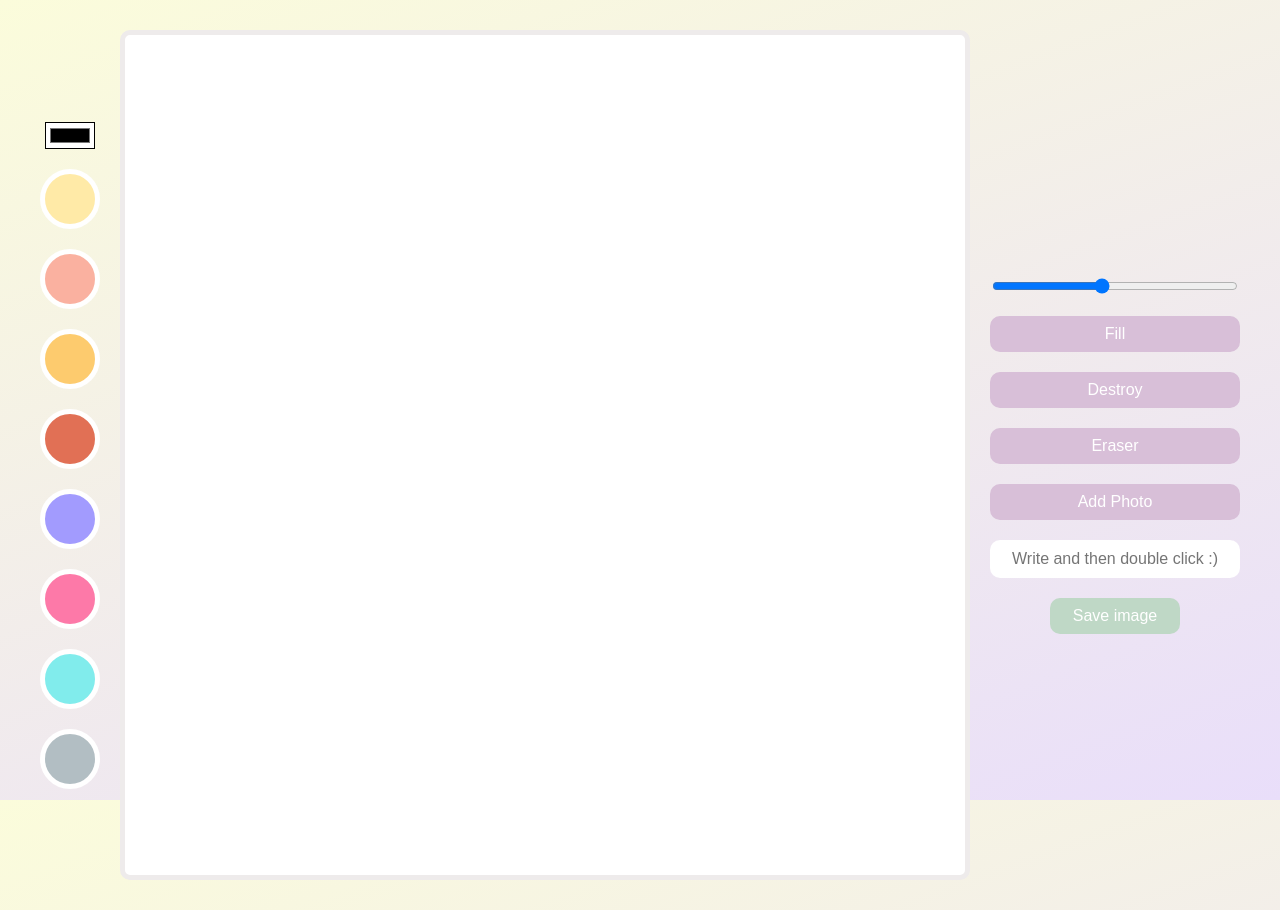
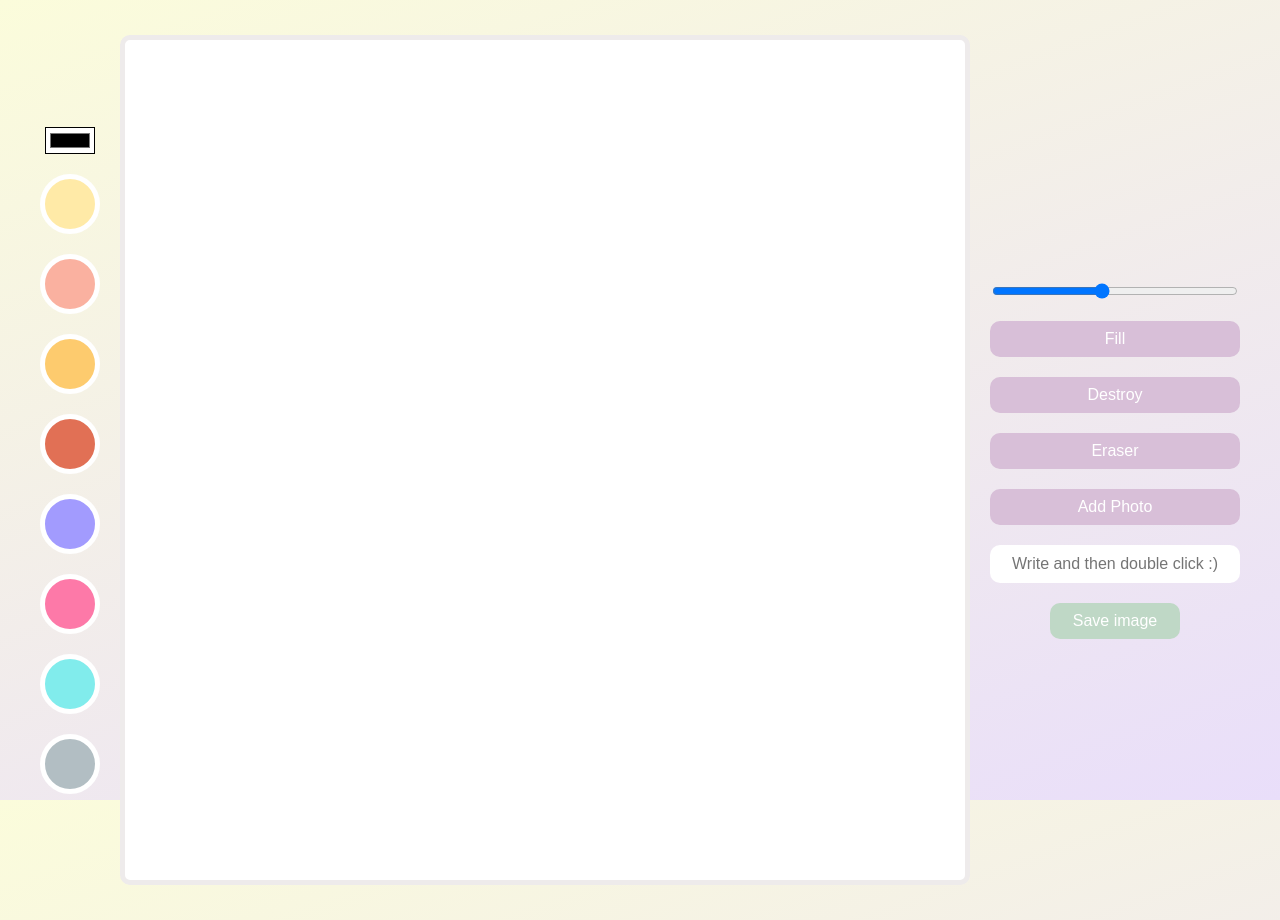
Before and after one commit to ririhh/meme-maker, a plain HTML site: page index.html in a window 1280 px wide. Drawn offline with Linux system fonts and the light colour scheme.

Commit message:
비율 조정

```diff
--- a/styles.css
+++ b/styles.css
@@ -6,6 +6,8 @@
 @import url('https://fonts.googleapis.com/css2?family=Montserrat:wght@100&display=swap');
 
 body{
+    width: 100%;
+    height: 100vh;
     display: flex;
     gap: 20px;
     justify-content: space-between;
@@ -13,7 +15,7 @@ body{
     background-image: linear-gradient(-20deg, #e9defa 0%, #fbfcdb 100%);
     font-family: 'Montserrat', sans-serif;
     background-attachment: fixed;
-    margin: 30px auto;
+    margin: 60px auto;
 }
 
 canvas{
```
